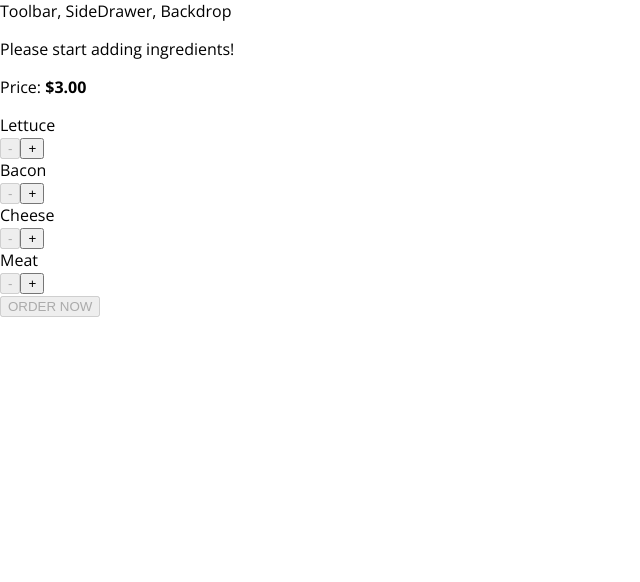
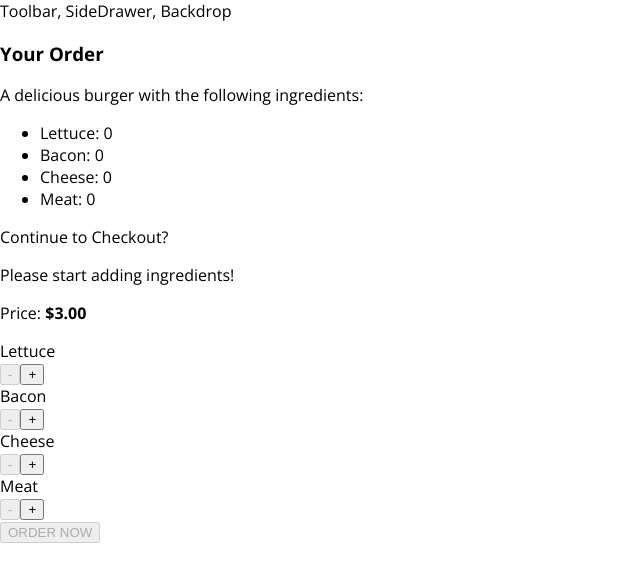
Before and after one commit to micah-rose/burger-builder-rematch, a React app: page / in a window 1280 px wide. Shown: the top 582 px of the page, without its empty margins (0-640 px from the left). Built offline with nearby package versions, Linux system fonts and the light colour scheme.

Commit message:
Created a modal to display on the screen showing a review of the user's order.

```diff
--- /dev/null
+++ b/src/components/Burger/OrderSummary/OrderSummary.js
@@ -0,0 +1,25 @@
+import React from 'react';
+import Aux from '../../../hoc/Auxi';
+
+const OrderSummary = (props) => {
+    const ingredientSummary = Object.keys(props.ingredients)
+        .map(igKey => {
+        return (
+        <li key={igKey}>
+            <span style={{textTransform: 'capitalize'}}>{igKey}</span>: {props.ingredients[igKey]}
+        </li>)
+        })
+
+    return (
+        <Aux>
+            <h3>Your Order</h3>
+            <p>A delicious burger with the following ingredients:</p>
+            <ul>
+                {ingredientSummary}
+            </ul>
+            <p>Continue to Checkout?</p>
+        </Aux>
+    )
+};
+
+export default OrderSummary;
--- a/src/components/UI/Modal/Modal.js
+++ b/src/components/UI/Modal/Modal.js
@@ -1,9 +1,9 @@
 import React from 'react';
-import React from 'react';
+import classes from '../Modal/Modal.css'
 
 const Modal = ( props ) => (
-    <div>
-        Modal
+    <div className ={classes.Modal}>
+       {props.children}
     </div>
 );
 
--- a/src/containers/BurgerBuilder/BurgerBuilder.js
+++ b/src/containers/BurgerBuilder/BurgerBuilder.js
@@ -2,6 +2,8 @@
 import Aux from '../../hoc/Auxi';
 import Burger from '../../components/Burger/Burger';
 import BuildControls from '../../components/Burger/BuildControls/BuildControls'
+import Modal from '../../components/UI/Modal/Modal';
+import OrderSummary from '../../components/Burger/OrderSummary/OrderSummary';
 
 const INGREDIENT_PRICES = {
     lettuce: 0.25,
@@ -86,6 +88,9 @@
 
         return (
             <Aux>
+                <Modal>
+                    <OrderSummary ingredients={this.state.ingredients} />
+                </Modal>
                 <Burger ingredients={this.state.ingredients}/>
                 <BuildControls
                     ingredientAdded={this.addIngredientsHandler}
```
